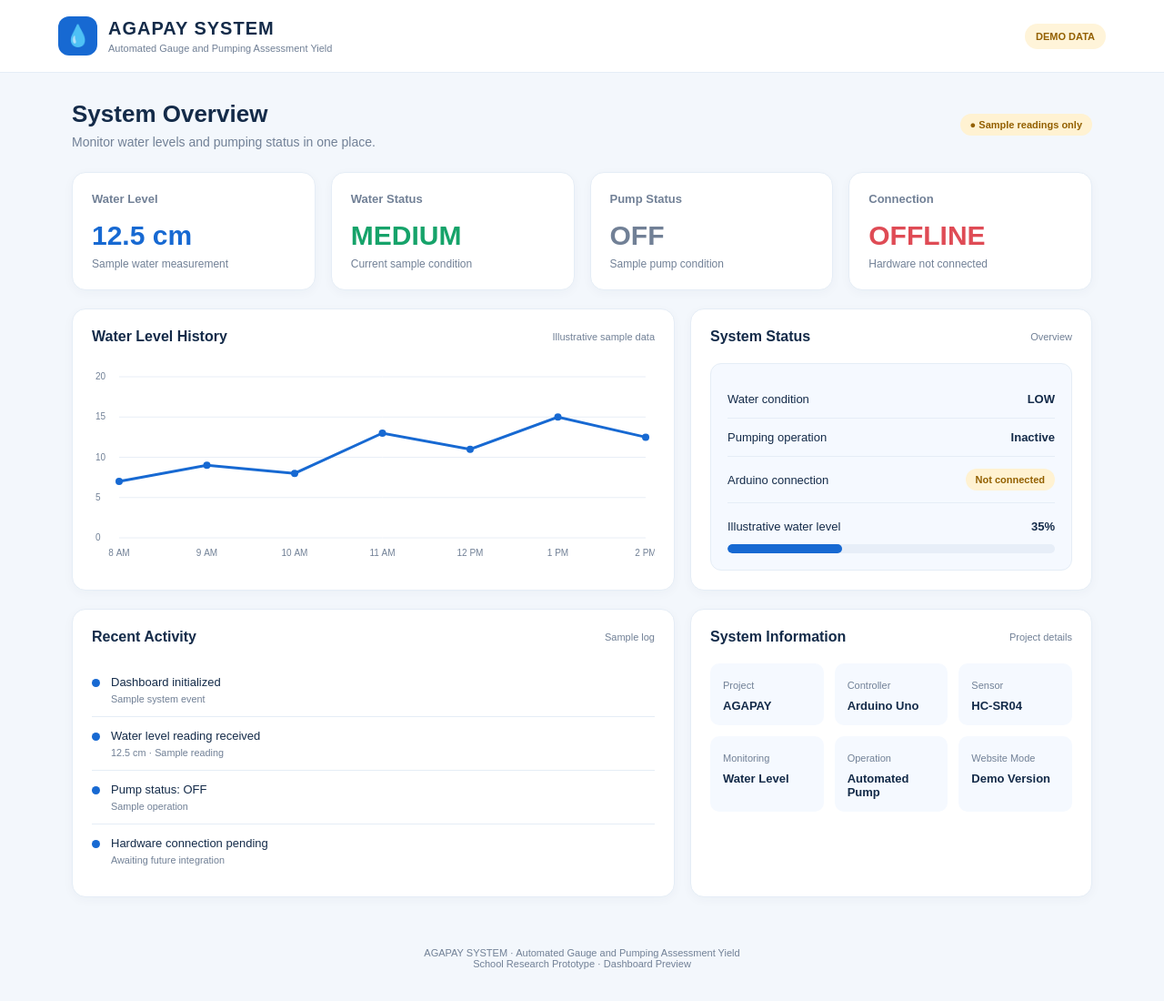
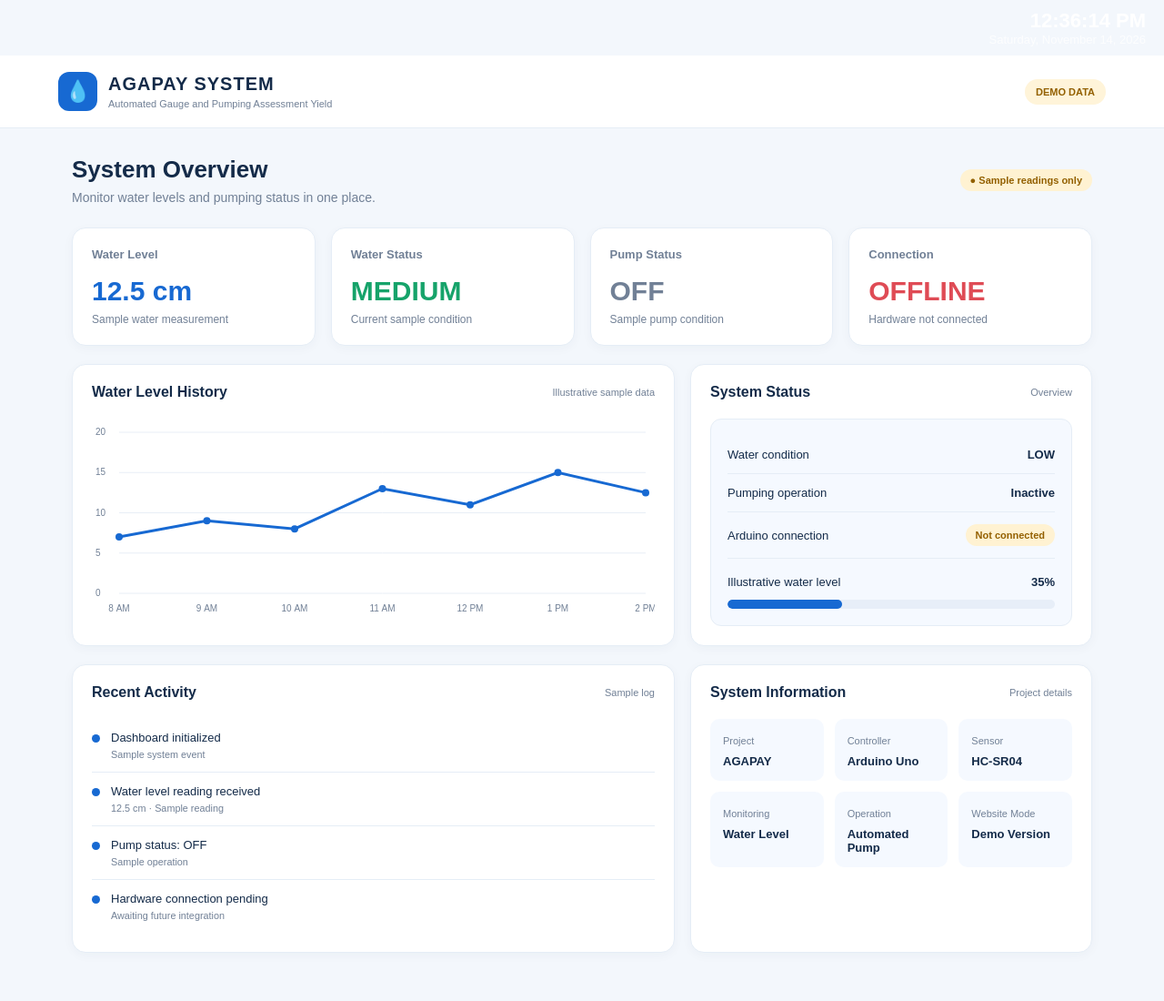
Before and after one commit to salungajohnreylibid-cpu/AGAPAY-SYSTEM-, a plain HTML site: page index.html in a window 1280 px wide. Shown: the top 1100 px of the page at 91% size. Drawn offline with Linux system fonts and the light colour scheme.

Commit message:
Update index.html

```diff
--- a/index.html
+++ b/index.html
@@ -203,6 +203,55 @@ footer {
 </style>
 </head>
 <body>
+
+<!-- AGAPAY LIVE DATE AND TIME -->
+<div class="live-datetime">
+  <div id="agapayTime">--:--:-- --</div>
+  <div id="agapayDate">Loading date...</div>
+</div>
+
+<style>
+.live-datetime {
+  text-align: right;
+  padding: 10px 20px;
+  color: #ffffff;
+}
+#agapayTime {
+  font-size: 22px;
+  font-weight: bold;
+}
+#agapayDate {
+  font-size: 13px;
+  opacity: 0.8;
+}
+</style>
+
+<script>
+function updateAgapayClock() {
+  const now = new Date();
+
+  document.getElementById("agapayTime").textContent =
+    now.toLocaleTimeString("en-PH", {
+      timeZone: "Asia/Manila",
+      hour: "2-digit",
+      minute: "2-digit",
+      second: "2-digit"
+    });
+
+  document.getElementById("agapayDate").textContent =
+    now.toLocaleDateString("en-PH", {
+      timeZone: "Asia/Manila",
+      weekday: "long",
+      year: "numeric",
+      month: "long",
+      day: "numeric"
+    });
+}
+
+updateAgapayClock();
+setInterval(updateAgapayClock, 1000);
+</script>
+<!-- END AGAPAY LIVE DATE AND TIME -->
 
 <header>
   <div class="brand">
```
